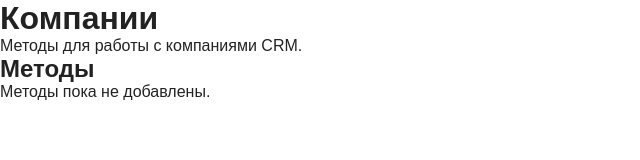
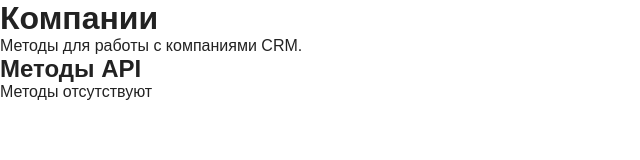
Before and after one commit to BelialALu/amoCRM_API_Search, a React (Vite) app: page /entity/companies in a window 1280 px wide. Shown: the top 160 px of the page, without its empty margins (0-640 px from the left). Built offline with nearby package versions, Linux system fonts and the light colour scheme.

Commit message:
добавлена подробная структура API-методов

```diff
--- a/src/data/methods.js
+++ b/src/data/methods.js
@@ -7,12 +7,33 @@ export const methods = {
             title: "Получение списка сделок",
             method: "GET",
             endpoint: "/api/v4/leads",
-            description: "Возвращает список сделок.",
-            inputParams: [commonParams.page, commonParams.limit]
+            description: "Метод получения списка сделок CRM.",
+            restrictions: "Требуется авторизация.",
+            inputParams: [
+                commonParams.page,
+                commonParams.limit
+            ],
+            outputParams: [],
+            headers: {
+                success: ["Content-Type: application/json"],
+                error: ["Content-Type: application/problem+json"]
+            },
+            responseCodes: [
+                {
+                    code: 200,
+                    description: "Успешный запрос"
+                },
+                {
+                    code: 401,
+                    description: "Ошибка авторизации"
+                }
+            ],
+            requestExample: "GET /api/v4/leads?page=1&limit=50",
+            responseExample: "{}",
+            relatedMethods: []
         }
     ],
 
     contacts: [],
-
     companies: []
 };
--- a/src/data/parameters.js
+++ b/src/data/parameters.js
@@ -1,12 +1,18 @@
 export const commonParams = {
+
     page: {
         name: "page",
         type: "integer",
-        description: "Номер страницы выборки."
+        description:
+            "Номер страницы."
     },
+
+
     limit: {
         name: "limit",
         type: "integer",
-        description: "Количество элементов на странице."
+        description:
+            "Количество элементов на странице."
     }
+
 };
--- a/src/pages/EntityPage.jsx
+++ b/src/pages/EntityPage.jsx
@@ -5,33 +5,27 @@ import { methods } from "../data/methods";
 function EntityPage() {
     const { entityId } = useParams();
 
-    const entity = entities.find(
-        (item) => item.id === entityId
-    );
+    const entity = entities.find(item => item.id === entityId);
+    const entityMethods = methods[entityId] || [];
 
     if (!entity) {
         return <h1>Сущность не найдена</h1>;
     }
 
-    const entityMethods = methods[entityId] || [];
-
     return (
         <div>
             <h1>{entity.title}</h1>
-
             <p>{entity.description}</p>
 
-            <h2>Методы</h2>
+            <h2>Методы API</h2>
 
             {entityMethods.length === 0 ? (
-                <p>Методы пока не добавлены.</p>
+                <p>Методы отсутствуют</p>
             ) : (
-                entityMethods.map((method) => (
+                entityMethods.map(method => (
                     <div key={method.id}>
                         <h3>{method.title}</h3>
-
-                        <p>{method.endpoint}</p>
-
+                        <p>{method.method} {method.endpoint}</p>
                         <p>{method.description}</p>
                     </div>
                 ))
```
